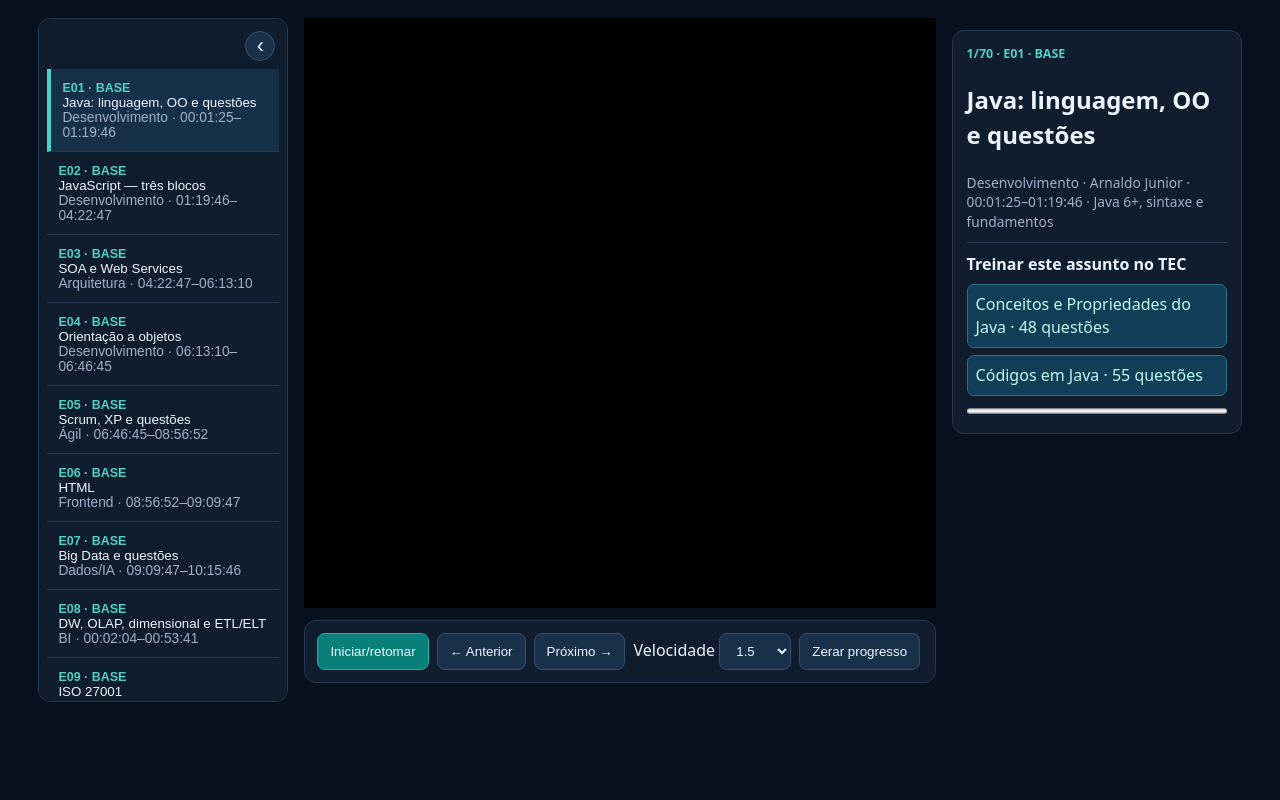
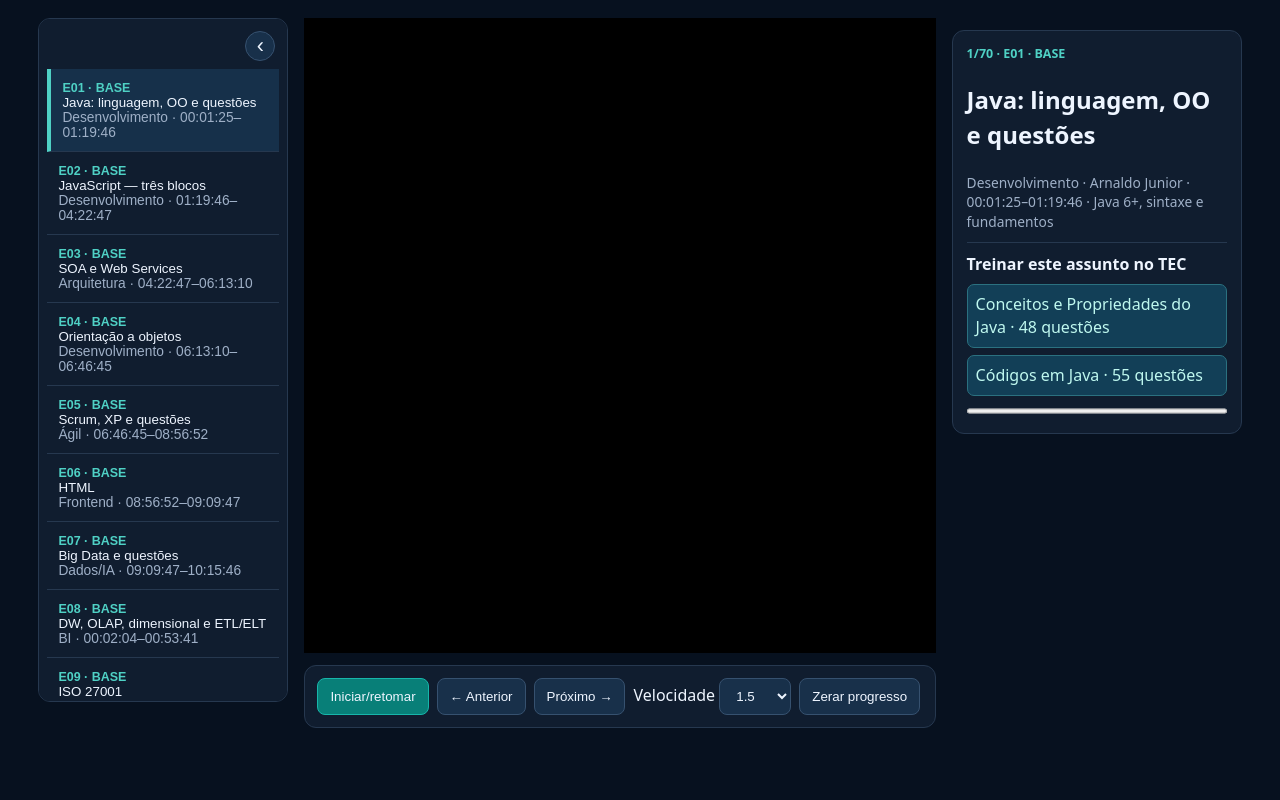
Before and after one commit to asmeduardo/estudos-concursos, a plain HTML site: page PLAYER_ESPECIFICAS_V2.html in a window 1280 px wide. Drawn offline with Linux system fonts and the light colour scheme.

Commit message:
Aproveita espaco livre e aumenta altura do player

```diff
--- a/PLAYER_ESPECIFICAS_V2.html
+++ b/PLAYER_ESPECIFICAS_V2.html
@@ -6,7 +6,7 @@
 *{box-sizing:border-box} body{margin:0;background:var(--bg);color:var(--ink);font:16px/1.45 system-ui,sans-serif}
 header{display:none;padding:20px max(18px,4vw);border-bottom:1px solid var(--line)} h1{margin:0 0 6px;font-size:clamp(1.35rem,3vw,2.2rem)}
 .sub{color:var(--muted)} main{display:grid;grid-template-columns:minmax(220px,250px) minmax(0,1fr) minmax(240px,290px);gap:16px;padding:18px max(18px,3vw)}
-.video{position:sticky;top:12px;align-self:start} #player{width:100%;height:calc(100vh - 210px);min-height:560px;aspect-ratio:auto;background:#000}
+.video{position:sticky;top:12px;align-self:start} #player{width:100%;height:calc(100vh - 165px);min-height:560px;aspect-ratio:auto;background:#000}
 .now,.controls,.queue{background:var(--card);border:1px solid var(--line);border-radius:12px} .now{padding:14px;margin-top:12px}
 .controls{display:flex;gap:8px;flex-wrap:wrap;padding:12px;margin-top:12px} button,select{background:#18304a;color:var(--ink);border:1px solid #36516f;border-radius:8px;padding:9px 12px;cursor:pointer}
 button.primary{background:#087f78;border-color:#17b6aa} .queue{padding:8px;max-height:calc(100vh - 116px);overflow:auto}
```
Also changed, not shown: PLAYER_GERAIS_V2.html (+1 -1 lines).
